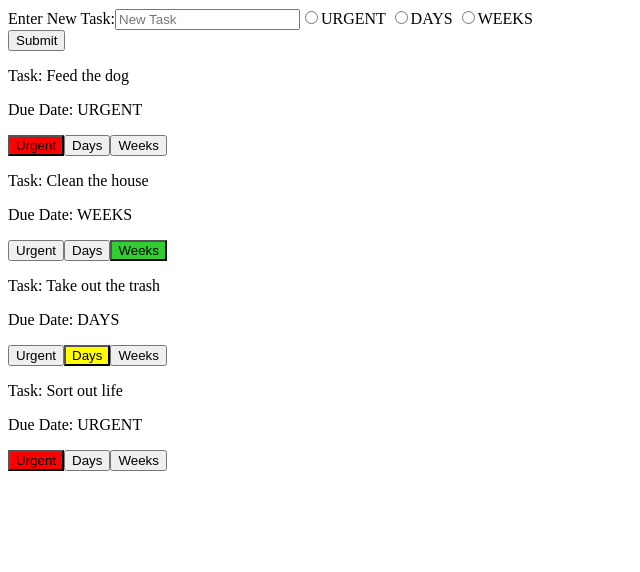
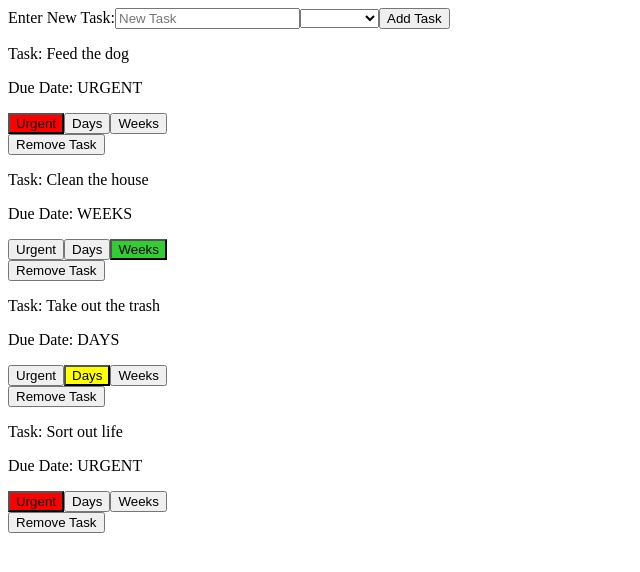
Before and after one commit to MikeLehmen/Todo_App, an Angular app: page /dashboard in a window 1280 px wide. Shown: the top 572 px of the page, without its empty margins (0-640 px from the left). Built offline with nearby package versions, Linux system fonts and the light colour scheme.

Commit message:
Implement item removal from todo list

```diff
--- a/src/app/new-todo-item/new-todo-item.component.html
+++ b/src/app/new-todo-item/new-todo-item.component.html
@@ -9,13 +9,11 @@
                     placeholder="New Task"
                     name="task" ngModel>
 
+            <select name="due" ngModel="strings">
+                <option *ngFor="let s of times;let i=index" [value]="i">{{strings[i]}}</option>
+            </select>
 
-            <input type="radio" name="due" value="0" ngModel>URGENT
-            <input type="radio" name="due" value="1" ngModel>DAYS
-            <input type="radio" name="due" value="2" ngModel>WEEKS <br>
-
-
-            <button type="submit">Submit</button>
+            <button type="submit">Add Task</button>
         </div>
 
     </form>
--- a/src/app/new-todo-item/new-todo-item.component.ts
+++ b/src/app/new-todo-item/new-todo-item.component.ts
@@ -8,10 +8,15 @@ import { SEVERITY } from '../todo-item/todo-item.model';
   styleUrls: ['./new-todo-item.component.css']
 })
 export class NewTodoItemComponent implements OnInit {
-
+  // for default select prototyping
+  times: SEVERITY[];
+  strings: string[];
+  default: number;
 
   constructor(private listService: TodoListService) {
-
+    this.times = [SEVERITY.URGENT,SEVERITY.DAYS,SEVERITY.WEEKS];
+    this.strings = ["URGENT", "DAYS", "WEEKS"];
+    this.default = 0;
   }
 
   onSubmit(formObj: any) {
--- a/src/app/todo-item/todo-item.component.html
+++ b/src/app/todo-item/todo-item.component.html
@@ -8,4 +8,7 @@
         <button [ngClass]="{ yellow: isDays() }"  (click)="setDays()">Days</button>
         <button [ngClass]="{ green: isWeeks() }"  (click)="setWeeks()">Weeks</button>
     </div>
+    <div>
+        <button (click)="remove()">Remove Task</button>
+    </div>
 </div>
--- a/src/app/todo-item/todo-item.component.ts
+++ b/src/app/todo-item/todo-item.component.ts
@@ -1,4 +1,4 @@
-import { Component, OnInit } from '@angular/core';
+import { Component, OnInit, OnChanges } from '@angular/core';
 import { TodoItem, SEVERITY } from './todo-item.model';
 import { Input } from '@angular/core';
 import { TodoListService } from '../todo-service/todo-service.service';
@@ -8,19 +8,31 @@ import { TodoListService } from '../todo-service/todo-service.service';
   templateUrl: './todo-item.component.html',
   styleUrls: ['./todo-item.component.css']
 })
-export class TodoItemComponent implements OnInit {
+export class TodoItemComponent implements OnInit, OnChanges {
   @Input() item: TodoItem;
+  @Input() index: number;
 
-  // I don't like this dependency, fix it once everything works
   constructor(private listService: TodoListService) {
 
-   }
+  }
 
+  // use lifecycle hooks to grab and update index from ngFor, makes things easy
   ngOnInit() {
+    this.item.currentIndex = this.index;
+  }
+
+  ngOnChanges() {
+    this.item.currentIndex = this.index;
+    console.log(this.item.task + " --> " + this.item.currentIndex);
   }
 
   private dateToString(): string {
     return this.listService.getDateString(this.item);
+  }
+
+  // remove button event
+  remove() {
+    this.listService.removeItem(this.index);
   }
 
   // for button colors
@@ -39,18 +51,16 @@ export class TodoItemComponent implements OnInit {
     else return false;
   }
 
+  // update dueDues
   private setUrgent(): void {
-    //this.item.dueDate = SEVERITY.URGENT;
     this.listService.setUrgent(this.item);
   }
 
   private setDays(): void {
-    //this.item.dueDate = SEVERITY.DAYS;
     this.listService.setDays(this.item);
   }
 
   private setWeeks(): void {
-    //this.item.dueDate = SEVERITY.WEEKS;
     this.listService.setWeeks(this.item);
   }
 
--- a/src/app/todo-item/todo-item.model.ts
+++ b/src/app/todo-item/todo-item.model.ts
@@ -7,6 +7,7 @@ export enum SEVERITY {
 export class TodoItem {
     task: string;
     dueDate: SEVERITY;
+    currentIndex: number;
 
     constructor(obj: any) {
         this.task       = obj && obj.task       ||  'task unknown';
--- a/src/app/todo-list/todo-list.component.html
+++ b/src/app/todo-list/todo-list.component.html
@@ -1,3 +1,3 @@
-<div *ngFor="let item of itemList.items">
-    <app-todo-item [item] = "item"></app-todo-item>
+<div *ngFor="let item of itemList.items;let i=index">
+    <app-todo-item [item] = "item" [index]="i"></app-todo-item>
 </div>
--- a/src/app/todo-list/todo-list.component.ts
+++ b/src/app/todo-list/todo-list.component.ts
@@ -1,4 +1,4 @@
-import { Component, OnInit } from '@angular/core';
+import { Component, OnInit, OnChanges } from '@angular/core';
 import { TodoList } from './todo-list.model'
 import { TodoListService } from '../todo-service/todo-service.service';
 
@@ -7,7 +7,7 @@ import { TodoListService } from '../todo-service/todo-service.service';
   templateUrl: './todo-list.component.html',
   styleUrls: ['./todo-list.component.css']
 })
-export class TodoListComponent implements OnInit {
+export class TodoListComponent implements OnInit, OnChanges {
   itemList: TodoList;
 
   // will pull list reference from list service
@@ -18,4 +18,8 @@ export class TodoListComponent implements OnInit {
   ngOnInit() {
   }
 
+  ngOnChanges() {
+
+  }
+
 }
--- a/src/app/todo-service/todo-service.service.ts
+++ b/src/app/todo-service/todo-service.service.ts
@@ -24,7 +24,12 @@ export class TodoListService {
 
         this.dateStrings = [ "URGENT", "DAYS", "WEEKS" ];
 
+        // test new item method, should switch above item creation to use this
         this.addNewItem("Sort out life", SEVERITY.URGENT);
+    }
+
+    removeItem(index: number) : void {
+        this.list.items.splice(index, 1);
     }
 
     // add new TodoItem
```
